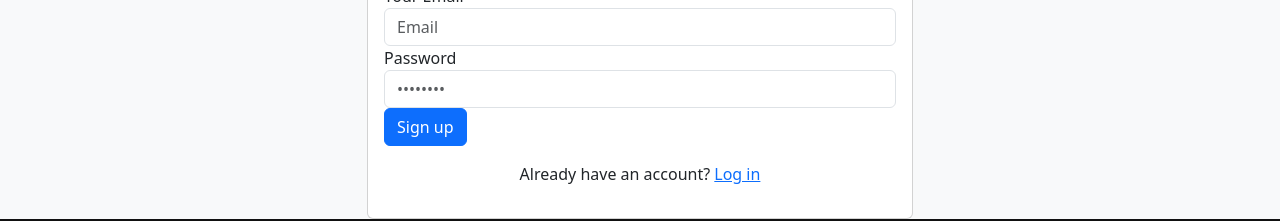
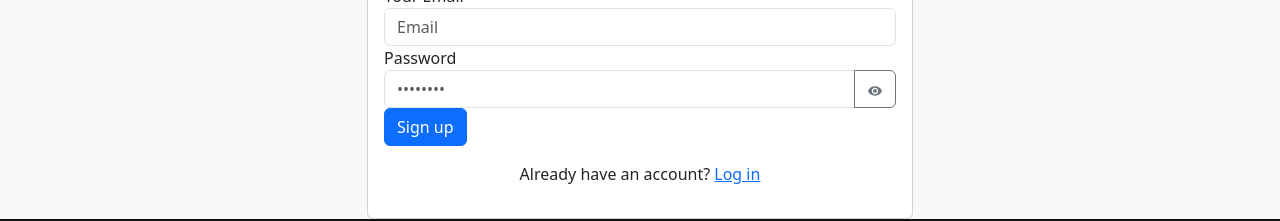
Before and after one commit to Felix-svg/Shopcrawl, a React (Create React App) app in the folder client/: page /signup in a window 1280 px wide. Shown: the part 267-488 px from the top of the page. Built offline with nearby package versions, Linux system fonts and the light colour scheme.

Commit message:
Addded the password visibility fanctionality

```diff
--- a/client/package.json
+++ b/client/package.json
@@ -14,6 +14,7 @@
     "ionicons": "^7.4.0",
     "react": "^18.3.1",
     "react-dom": "^18.3.1",
+    "react-icons": "^5.2.1",
     "react-router-dom": "^6.23.0",
     "react-scripts": "5.0.1",
     "react-slideshow-image": "^4.3.1",
--- a/client/src/components/Login.js
+++ b/client/src/components/Login.js
@@ -1,12 +1,13 @@
-import { useState } from "react";
+import React, { useState } from "react";
 import { Link } from "react-router-dom";
+import { IoMdEyeOff, IoMdEye } from "react-icons/io";
 import "bootstrap/dist/css/bootstrap.min.css";
-
 
 const Login = () => {
   const [email, setEmail] = useState("");
   const [password, setPassword] = useState("");
   const [message, setMessage] = useState("");
+  const [showPassword, setShowPassword] = useState(false);
 
   const handleEmailChange = (e) => {
     setEmail(e.target.value);
@@ -40,6 +41,10 @@ const Login = () => {
         console.error(error);
         setMessage("Login failed. Please try again.");
       });
+  };
+
+  const togglePasswordVisibility = () => {
+    setShowPassword(!showPassword);
   };
 
   return (
@@ -82,8 +87,9 @@ const Login = () => {
                     <label htmlFor="password" className="form-label">
                       Password
                     </label>
+                    <div className="input-group">
                       <input
-                      type="password"
+                        type={showPassword ? "text" : "password"}
                         name="password"
                         id="password"
                         placeholder="••••••••"
@@ -92,6 +98,14 @@ const Login = () => {
                         value={password}
                         onChange={handlePasswordChange}
                       />
+                      <button
+                        className="btn btn-outline-secondary"
+                        type="button"
+                        onClick={togglePasswordVisibility}
+                      >
+                        {showPassword ? <IoMdEyeOff /> : <IoMdEye />}
+                      </button>
+                    </div>
                   </div>
                   <button type="submit" className="btn btn-primary w-100">
                     Sign in
--- a/client/src/components/Signup.js
+++ b/client/src/components/Signup.js
@@ -1,24 +1,29 @@
-import { useState } from "react";
+import React, { useState } from "react";
 import { Link } from "react-router-dom";
+import { IoMdEyeOff, IoMdEye } from "react-icons/io";
 import "bootstrap/dist/css/bootstrap.min.css";
-
 
 const Signup = () => {
   const [username, setUsername] = useState("");
   const [email, setEmail] = useState("");
   const [password, setPassword] = useState("");
+  const [showPassword, setShowPassword] = useState(false);
   const [message, setMessage] = useState("");
 
   const handleUsernameChange = (e) => {
     setUsername(e.target.value);
   };
 
+  const handleEmailChange = (e) => {
+    setEmail(e.target.value);
+  };
+
   const handlePasswordChange = (e) => {
     setPassword(e.target.value);
   };
 
-  const handleEmailChange = (e) => {
-    setEmail(e.target.value);
+  const togglePasswordVisibility = () => {
+    setShowPassword(!showPassword);
   };
 
   const handleSubmit = (e) => {
@@ -95,8 +100,9 @@ const Signup = () => {
                   </div>
                   <div className="form-group">
                     <label htmlFor="password">Password</label>
+                    <div className="input-group">
                       <input
-                      type="password"
+                        type={showPassword ? "text" : "password"}
                         className="form-control"
                         id="password"
                         placeholder="••••••••"
@@ -104,6 +110,14 @@ const Signup = () => {
                         value={password}
                         onChange={handlePasswordChange}
                       />
+                      <button
+                        className="btn btn-outline-secondary"
+                        type="button"
+                        onClick={togglePasswordVisibility}
+                      >
+                        {showPassword ? <IoMdEyeOff /> : <IoMdEye />}
+                      </button>
+                    </div>
                   </div>
                   <button type="submit" className="btn btn-primary btn-block">
                     Sign up
```
Also changed, not shown: 1 other file (tests, documents, lock files or other folders). Lines whose indentation alone changed are shown as unchanged.
